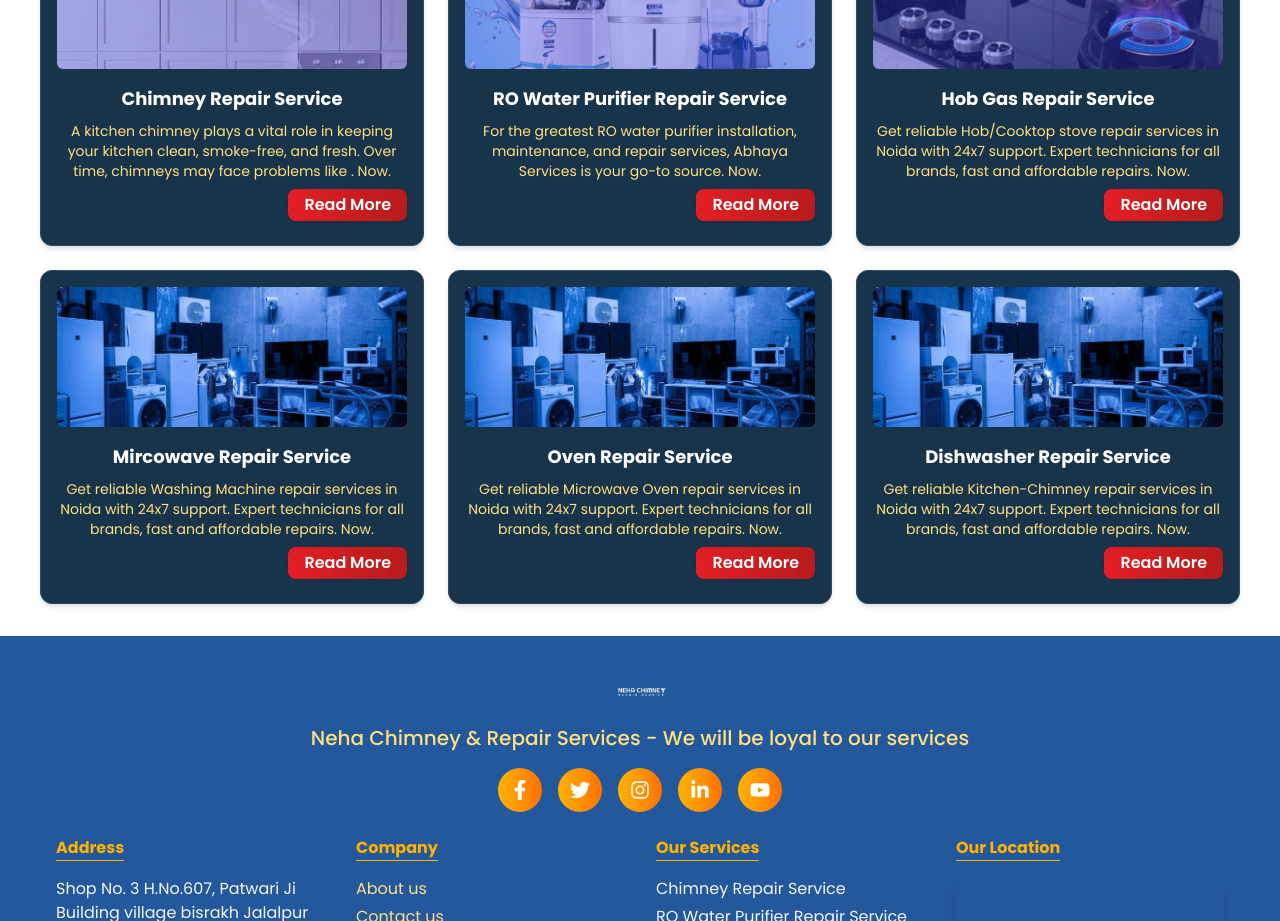
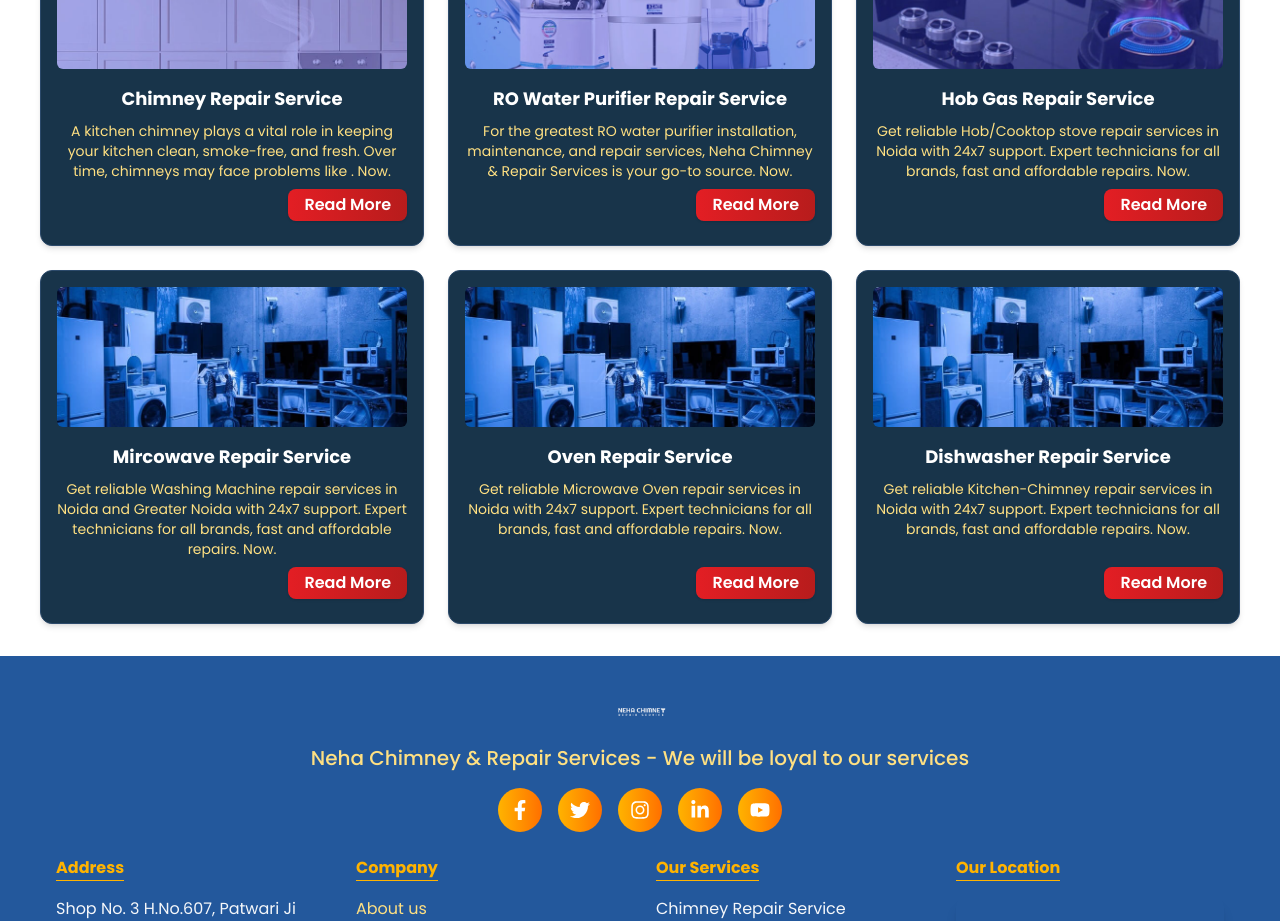
Before and after one commit to mohitkmr778/neha-chimney-website, a Next.js app: page / in a window 1280 px wide. Shown: the part 1400-2321 px from the top of the page. Built offline with nearby package versions, Linux system fonts and the light colour scheme; grey boxes are pictures that could not be loaded.

Commit message:
Update PopularServices.jsx

```diff
--- a/components/homePage/PopularServices.jsx
+++ b/components/homePage/PopularServices.jsx
@@ -12,7 +12,7 @@
     {
         title: "RO Water Purifier Repair Service",
         description:
-            "For the greatest RO water purifier installation, maintenance, and repair services, Abhaya Services is your go-to source.\u00A0Now.",
+            "For the greatest RO water purifier installation, maintenance, and repair services, Neha Chimney & Repair Services is your go-to source.\u00A0Now.",
         img: "/slider/water-purifierone.jpg",
         link: "/ro-water-purifier-repair-service",
     },
@@ -27,7 +27,7 @@
     {
         title: "Mircowave Repair Service",
         description:
-            "Get reliable Washing Machine repair services in Noida with 24x7 support. Expert technicians for all brands, fast and affordable repairs.\u00A0Now.",
+            "Get reliable Washing Machine repair services in Noida and Greater Noida with 24x7 support. Expert technicians for all brands, fast and affordable repairs.\u00A0Now.",
 
         img: "/slider/noida.jpg",
         link: "/mircowave-repair-service",
```
